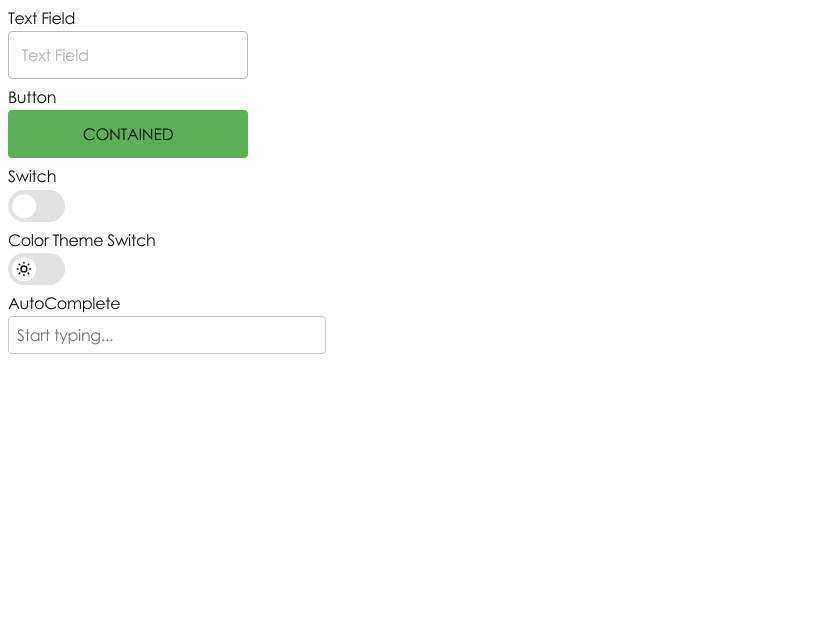
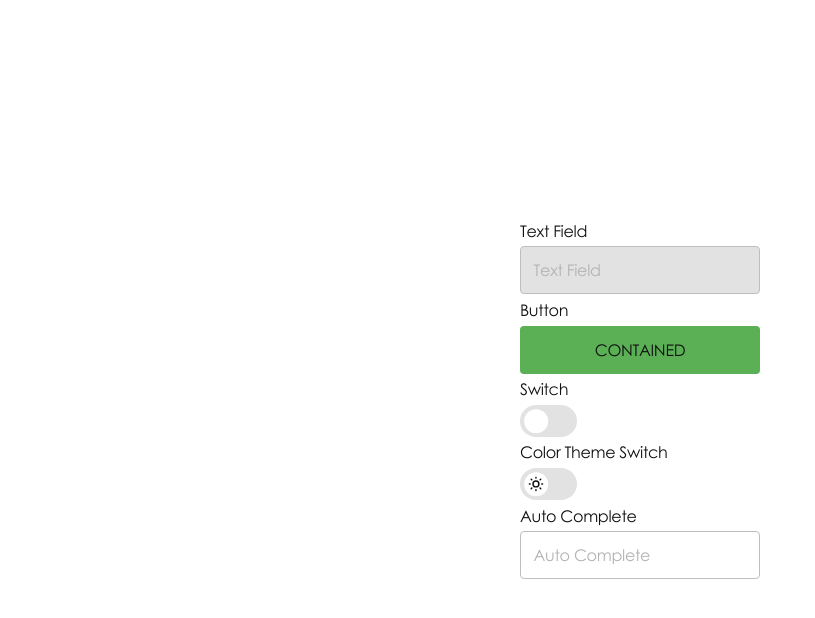
Before and after one commit to Myslitel666/Svelte-UI, a SvelteKit app: page / in a window 1280 px wide. Shown: the top 618 px of the page, without its empty margins (0-815 px from the left). Built offline with nearby package versions, Linux system fonts and the light colour scheme.

Commit message:
Added the option to select the TextField option (Filled or Outlined).

```diff
--- a/src/components/inputs/auto-complete/AutoComplete.svelte
+++ b/src/components/inputs/auto-complete/AutoComplete.svelte
@@ -1,112 +1,138 @@
-<script lang="ts">
-    export let options: string[] = []; // Входной список опций
+<div
+    class="input-container"
+    style:width = {width}
+>
+    <input
+        id = 'text-field'
+        type = 'text'
+        autocomplete='off'
+        placeholder = ''
+        style:outline = none
+        style:border-radius = {borderRadius}
+        style:padding-left = {paddingLeft}
+        style:padding-right = {paddingRight}
+        style:font-size = {fontSize}
+        style:font-width = 0.5rem
+        style:--Xl-border-color = {borderColor}
+        style:--Xl-color = {primaryColor}
+        style:--Xl-height = {height}
+        style:--Xl-activeborderWidth = {activedborderWidth}
+        style:--Xl-disabledborderWidth = {disabledborderWidth}
+        style:--Xl-hoverBorderColor = {textColor}
+        style:--Xl-textColor = {textColor}
+    />
+    <label
+        for='text-field'
+        style:position = 'absolute'
+        style:margin-left = {paddingLeft}
+        style:--Xl-color = {primaryColor}
+        style:--Xl-font-size = {fontSize}
+        style:--Xl-labelColor = {labelColor}
+        style:--Xl-liftingHeight = {height}
+    >
+        {label}
+    </label>
+</div>
 
-    let query = ""; // Текущий запрос пользователя
-    let filteredOptions: string[] = options; // Отфильтрованные опции на основе запроса
-    let showDropdown = false; // Флаг для отображения выпадающего списка
-    let selectedIndex = -1; // Индекс выбранной опции (для клавиатурной навигации)
+<script lang='ts'>
+	import { type IColorThemeStore } from '../../../interfaces/color-theme/IColorThemeStore';
+    import { themeStore } from '../../../stores/ColorThemeStore';
 
-    // Обновление списка предложений при вводе текста
-    function updateOptions() {
-      if (query) {
-        filteredOptions = options.filter(option =>
-          option.toLowerCase().includes(query.toLowerCase())
-        );
-      } else {
-        filteredOptions = options; // Если нет запроса, показать все опции
-      }
-      showDropdown = filteredOptions.length > 0;
+    export let activedborderWidth = '';                  /* Толщина обводки в активном состоянии */
+    export let borderColor = '';                         /* Цвет обводки */
+    export let borderRadius = '';                        /* Радиус скругления углов */
+    export let disabledborderWidth = '';                 /* Толщина обводки в неактивном состоянии */
+    export let fontSize = '';                            /* Размер шрифта */
+    export let height = '';                              /* Высота поля */
+    export let label = 'Auto Complete'                   /* Надпись */
+    export let labelColor ='';                           /* Цвет надписи */
+    export let paddingLeft = '';                         /* Отступ от левой границы до курсора */
+    export let paddingRight = '';                        /* Отступ от правой границы */
+    export let primaryColor = '';                        /* Основной цвет */
+    export let textColor = '';                           /* Цвет текста */
+    export let width = '';                               /* Ширина поля */
+
+    // Флаги для отслеживания, передал ли пользователь значение извне
+    let isTextColorFromUser = textColor !== '';
+    let isBorderColorFromUser = borderColor !== '';
+    let isLabelColorFromUser = labelColor !== '';
+    let isPrimaryColorFromUser = primaryColor !== '';
+
+    let theme: IColorThemeStore | undefined;
+
+    // Подписываемся на изменения темы
+    themeStore.subscribe(value => {
+        theme = value; //Инициализация объекта темы
+
+        // Устанавливаем значения цветов при смене темы
+        if (!isBorderColorFromUser) borderColor = theme.border.disabled.color;
+        if (!isLabelColorFromUser) labelColor = theme.colors.text.label;
+        if (!isPrimaryColorFromUser) primaryColor = theme.colors.primary;
+        if (!isTextColorFromUser) textColor = theme.colors.text.primary;
+    });
+
+    //Устанавливаем значения стилей после инициализации темы с проверкой не передавал ли пользователь в компонент свои значения стилей
+    if (theme) {
+        if (!activedborderWidth) activedborderWidth = theme.border.active.width;
+        if (!borderRadius) borderRadius = theme.border.borderRadius;
+        if (!height) height = theme.controls.height;
+        if (!disabledborderWidth) disabledborderWidth = theme.border.disabled.width;
+        if (!paddingLeft) paddingLeft = theme.controls.textField.padding;
+        if (!paddingRight) paddingRight = paddingLeft;
+        if (!width) width = theme.controls.width;
+        if (!fontSize) fontSize = theme.typography.fontSize;
     }
 
-    // Обработка выбора опции
-    function selectOption(option: string) {
-      query = option;
-      showDropdown = false; // Закрытие выпадающего списка
+</script>
+
+<style>
+    input {
+        background-color: var(--Xl-background-color);
+        color: var(--Xl-textColor);
+        height: var(--Xl-height);
+        border-color: var(--Xl-border-color);
+        border-style: solid;
+        border-width: var(--Xl-disabledborderWidth);
+        transition: border-color var(--Xl-effectsTimeCode), background-color var(--Xl-effectsTimeCode);
+
+        box-sizing: border-box; /* Включаем border и padding в размеры элемента */
     }
 
-    // Обработка клавиш для навигации и выбора
-    function handleKeydown(event: KeyboardEvent) {
-      if (event.key === "ArrowDown" && selectedIndex < filteredOptions.length - 1) {
-        selectedIndex++;
-      } else if (event.key === "ArrowUp" && selectedIndex > 0) {
-        selectedIndex--;
-      } else if (event.key === "Enter" && selectedIndex >= 0) {
-        selectOption(filteredOptions[selectedIndex]);
-      }
+    label {
+        pointer-events: none; /* Нажатие на label не перекрывает не припятствует активации input */
+        font-size: var(--Xl-font-size);
+        color: var(--Xl-labelColor);
+        transition: var(--Xl-effectsTimeCode);
     }
 
-    // Отображение полного списка при фокусе на поле
-    function handleFocus() {
-      filteredOptions = options;
-      showDropdown = filteredOptions.length > 0;
+    .input-container {
+        display: flex;
+        justify-content: center;
+        flex-direction: column;
     }
 
-    // Скрыть выпадающий список при клике вне компонента
-    function handleBlur() {
-      setTimeout(() => {
-        showDropdown = false;
-      }, 200);
-    }
-  </script>
-
-  <style>
-    .autocomplete-container {
-      position: relative;
-      width: 300px;
+    input:hover {
+        border-color: var(--Xl-hoverBorderColor);
     }
 
-    input {
-      width: 100%;
-      padding: 0.5rem;
-      font-size: 16px;
-      border: 1px solid #ccc;
-      border-radius: 4px;
+    input:focus {
+        border-color: var(--Xl-color);
+        border-width: var(--Xl-activeborderWidth);
     }
 
-    .dropdown {
-      position: absolute;
-      top: 100%;
-      left: 0;
-      width: 100%;
-      border: 1px solid #ccc;
-      background-color: white;
-      z-index: 100;
-      max-height: 150px;
-      overflow-y: auto;
+    label:hover {
+        cursor: text;
     }
 
-    .dropdown-item {
-      padding: 0.5rem;
-      cursor: pointer;
+    input:focus + label {
+        color: var(--Xl-color); /* Изменяем цвет на основной цвет */
     }
 
-    .dropdown-item:hover, .dropdown-item.selected {
-      background-color: #f0f0f0;
+    input:focus + label, input:not(:placeholder-shown) + label {
+        transform: translate(-0.26rem, calc(-1 * var(--Xl-liftingHeight)/2)); /* Сдвигаем метку влево и вверх */
+        font-size: 13px; /* Уменьшаем размер шрифта */
+        background-color: var(--Xl-background-color);
+        padding: 0 0.26rem 0 0.26rem;
+        transition: all var(--Xl-effectsTimeCode);
     }
-  </style>
-
-  <div class="autocomplete-container">
-    <input
-      type="text"
-      bind:value={query}
-      on:input={updateOptions}
-      on:keydown={handleKeydown}
-      on:focus={handleFocus}
-      on:blur={handleBlur}
-      placeholder="Start typing..."
-    />
-
-    {#if showDropdown}
-      <div class="dropdown">
-        {#each filteredOptions as option, index}
-          <div
-            class="dropdown-item {index === selectedIndex ? 'selected' : ''}"
-            on:click={() => selectOption(option)}
-            on:mouseover={() => selectedIndex = index}
-          >
-            {option}
-          </div>
-        {/each}
-      </div>
-    {/if}
-  </div>
+</style>
--- /dev/null
+++ b/src/components/inputs/auto-complete/AutoCompleteExample.svelte
@@ -0,0 +1,113 @@
+<div class="autocomplete-container">
+    <input
+        type="text"
+        bind:value={query}
+        on:input={updateOptions}
+        on:keydown={handleKeydown}
+        on:focus={handleFocus}
+        on:blur={handleBlur}
+        placeholder="Auto Complete"
+    />
+
+    {#if showDropdown}
+        <div class="dropdown">
+            {#each filteredOptions as option, index}
+                <div
+                    class="dropdown-item {index === selectedIndex ? 'selected' : ''}"
+                    on:click={() => selectOption(option)}
+                    on:mouseover={() => selectedIndex = index}
+                >
+                    {option}
+                </div>
+            {/each}
+        </div>
+    {/if}
+</div>
+
+
+<script lang="ts">
+    export let options: string[] = []; // Входной список опций
+
+    let query = ""; // Текущий запрос пользователя
+    let filteredOptions: string[] = options; // Отфильтрованные опции на основе запроса
+    let showDropdown = false; // Флаг для отображения выпадающего списка
+    let selectedIndex = -1; // Индекс выбранной опции (для клавиатурной навигации)
+
+    // Обновление списка предложений при вводе текста
+    function updateOptions() {
+        if (query) {
+            filteredOptions = options.filter(option =>
+                option.toLowerCase().includes(query.toLowerCase())
+            );
+        } else {
+            filteredOptions = options; // Если нет запроса, показать все опции
+        }
+        showDropdown = filteredOptions.length > 0;
+    }
+
+    // Обработка выбора опции
+    function selectOption(option: string) {
+        query = option;
+        showDropdown = false; // Закрытие выпадающего списка
+    }
+
+    // Обработка клавиш для навигации и выбора
+    function handleKeydown(event: KeyboardEvent) {
+        if (event.key === "ArrowDown" && selectedIndex < filteredOptions.length - 1) {
+            selectedIndex++;
+        } else if (event.key === "ArrowUp" && selectedIndex > 0) {
+            selectedIndex--;
+        } else if (event.key === "Enter" && selectedIndex >= 0) {
+            selectOption(filteredOptions[selectedIndex]);
+        }
+    }
+
+    // Отображение полного списка при фокусе на поле
+    function handleFocus() {
+        filteredOptions = options;
+        showDropdown = filteredOptions.length > 0;
+    }
+
+    // Скрыть выпадающий список при клике вне компонента
+    function handleBlur() {
+        showDropdown = false;
+    }
+</script>
+
+<style>
+    .autocomplete-container {
+        position: relative;
+        width: 15rem;
+        height: 3rem;
+    }
+
+    input {
+        width: 100%;
+        height: 100%;
+        padding: 0.5rem;
+        font-size: 16px;
+        border: 1px solid #ccc;
+        border-radius: 4px;
+    }
+
+    .dropdown {
+        position: absolute;
+        top: 100%;
+        left: 0;
+        width: 100%;
+        border: 1px solid #ccc;
+        background-color: white;
+        z-index: 100;
+        max-height: 150px;
+        overflow-y: auto;
+    }
+
+    .dropdown-item {
+        padding: 0.5rem;
+        cursor: pointer;
+    }
+
+    .dropdown-item:hover, .dropdown-item.selected {
+        background-color: #f0f0f0;
+    }
+</style>
--- a/src/components/inputs/text-fields/TextField.svelte
+++ b/src/components/inputs/text-fields/TextField.svelte
@@ -8,6 +8,7 @@
         autocomplete='off'
         placeholder = ''
         style:outline = none
+        style:background-color={backgroundColor}
         style:border-radius = {borderRadius}
         style:padding-left = {paddingLeft}
         style:padding-right = {paddingRight}
@@ -38,7 +39,9 @@
 	import { type IColorThemeStore } from '../../../interfaces/color-theme/IColorThemeStore';
     import { themeStore } from '../../../stores/ColorThemeStore';
 
+    export let variant = 'Outlined';                     /* Толщина обводки в активном состоянии */
     export let activedborderWidth = '';                  /* Толщина обводки в активном состоянии */
+    export let backgroundColor = '';                     /* Цвет заливки */
     export let borderColor = '';                         /* Цвет обводки */
     export let borderRadius = '';                        /* Радиус скругления углов */
     export let disabledborderWidth = '';                 /* Толщина обводки в неактивном состоянии */
@@ -53,8 +56,9 @@
     export let width = '';                               /* Ширина поля */
 
     // Флаги для отслеживания, передал ли пользователь значение извне
+    let isBackgroundColorFromUser = backgroundColor !== '';
+    let isBorderColorFromUser = borderColor !== '';
     let isTextColorFromUser = textColor !== '';
-    let isBorderColorFromUser = borderColor !== '';
     let isLabelColorFromUser = labelColor !== '';
     let isPrimaryColorFromUser = primaryColor !== '';
 
@@ -65,6 +69,7 @@
         theme = value; //Инициализация объекта темы
 
         // Устанавливаем значения цветов при смене темы
+        if (!isBackgroundColorFromUser) backgroundColor = variant === 'Filled' ? theme.disabled.fill : theme.colors.background;
         if (!isBorderColorFromUser) borderColor = theme.border.disabled.color;
         if (!isLabelColorFromUser) labelColor = theme.colors.text.label;
         if (!isPrimaryColorFromUser) primaryColor = theme.colors.primary;
@@ -94,6 +99,7 @@
         border-style: solid;
         border-width: var(--Xl-disabledborderWidth);
         transition: border-color var(--Xl-effectsTimeCode), background-color var(--Xl-effectsTimeCode);
+        background-color: var(--Xl-background-color);
 
         box-sizing: border-box; /* Включаем border и padding в размеры элемента */
     }
--- a/src/routes/+page.svelte
+++ b/src/routes/+page.svelte
@@ -1,7 +1,8 @@
+<div id = 'container'>
 	<div id = 'page'>
 		<div>
 			<p>Text Field</p>
-		<TextField />
+			<TextField variant = 'Filled'/>
 		</div>
 		<div class='component'>
 			<p>Button</p>
@@ -18,8 +19,9 @@
 			<ColorThemeSwitch />
 		</div>
 		<div class='component'>
-		<p>AutoComplete</p>
+			<p>Auto Complete</p>
 			<AutoComplete options={['Apple', 'Orange', 'Banana', 'Grape', 'Mango']} />
+		</div>
 	</div>
 </div>
 
@@ -33,10 +35,13 @@
 
 <style>
 	.component {
-		margin-top: 0.5rem;
+		margin-top: 0.35rem;
 	}
 
-	#page {
-		padding: 0.5rem;
+	#container {
+		display: flex;
+		justify-content: center; /* Горизонтальное центрирование */
+		align-items: center; /* Вертикальное центрирование */
+		min-height: 100vh; /* Минимальная высота экрана */
 	}
 </style>
--- a/src/routes/Font.css
+++ b/src/routes/Font.css
@@ -2,7 +2,6 @@
 	font-family: 'Century Gothic', sans-serif;
 	font-weight: 400;
 	letter-spacing: -0.02rem;
-	font-size: var(--Xl-font-size);
 }
 
 @font-face {
--- a/src/routes/app.css
+++ b/src/routes/app.css
@@ -9,6 +9,16 @@ body {
 
 p {
 	margin: 0rem;
-	margin-bottom: 0.2rem;
+	margin-bottom: 0.35rem;
 	color: var(--Xl-text-color);
+	font-size: var(--Xl-font-size);
 }
+
+h1,
+h2,
+h3,
+h4,
+h5,
+h6 {
+	margin: 0;
+}
--- a/src/stores/ColorThemeStore.ts
+++ b/src/stores/ColorThemeStore.ts
@@ -1,6 +1,6 @@
 import { writable, derived } from 'svelte/store';
 import { type IColorThemeStore } from '../interfaces/color-theme/IColorThemeStore';
-import { initialCSSVariables } from '../utils/InitialCSSVariables';
+import { initialCSSVariables } from '../utils/initialCSSVariables';
 
 // Начальный режим темы
 const themeMode = writable('light');
```
Lines whose indentation alone changed are shown as unchanged.
